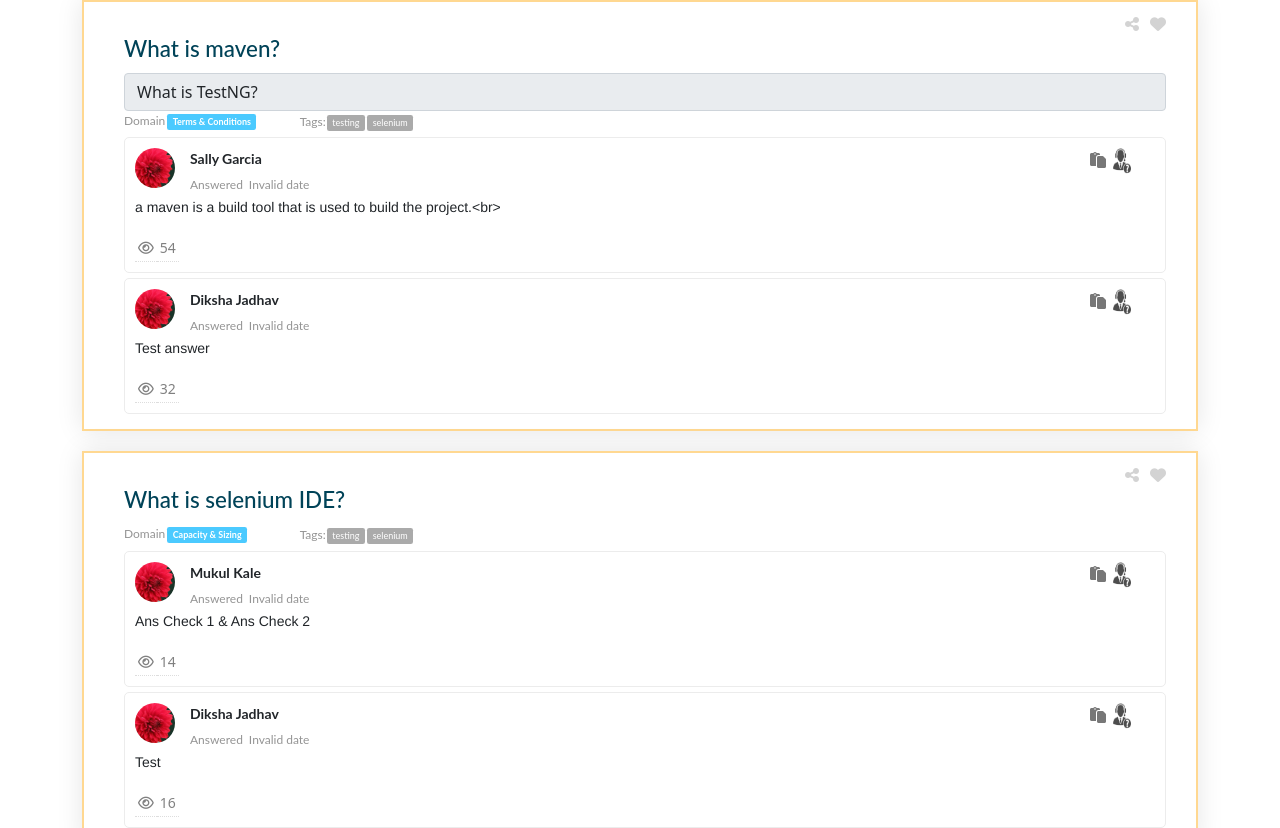
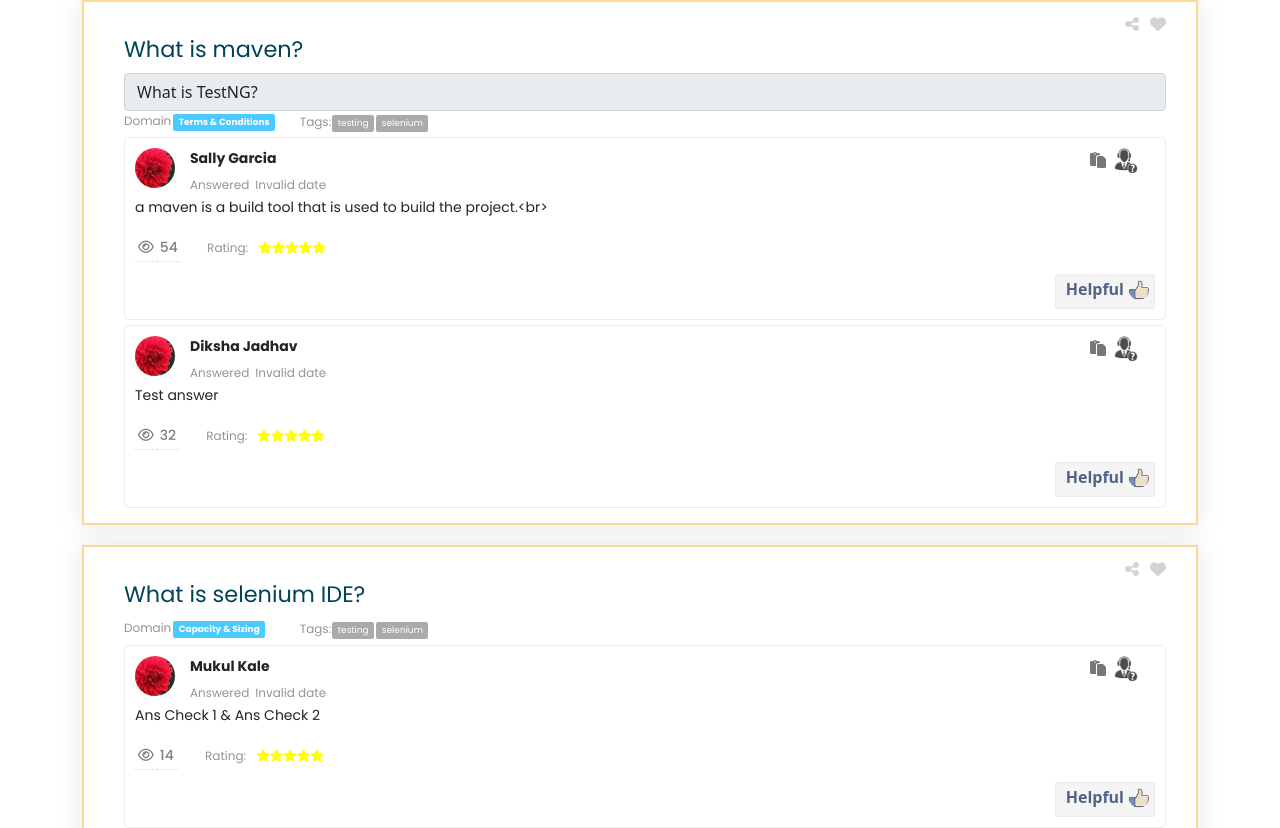
Before and after one commit to mukulk6/react-assignment, a React (Create React App) app: page / in a window 1280 px wide. Shown: the top 828 px of the page. Built offline with nearby package versions, Linux system fonts and the light colour scheme.

Commit message:
Changes for component

```diff
--- a/src/App.css
+++ b/src/App.css
@@ -1,3 +1,5 @@
+@import url('https://fonts.googleapis.com/css?family=Poppins:100,100i,200,200i,300,300i,400,400i,500,500i,600,600i,700,700i,800,800i,900,900i');
+@import url('https://fonts.googleapis.com/css?family=Lato:300,400,700|Noto+Sans:400,700');
 .App {
   text-align: center;
 }
--- a/src/components/SearchResult/SearchResult.js
+++ b/src/components/SearchResult/SearchResult.js
@@ -54,7 +54,7 @@ const SearchResult = (props)=>{
       <img src={require('../../images/help-support.jpg')} className={styles.updateIconimg}></img>
     </span>
 <span>
-  <i class="fa-solid fa-paste"></i>
+  <i class="fa-solid fa-paste" id="pasteIcon"></i>
     </span>
 
     </div>
@@ -76,17 +76,33 @@ const SearchResult = (props)=>{
   </div>
 </div>
 <div class="row">
-  <div class="col-md-2 pull-left">
+  <div class="col-md-3 pull-left">
     <span className={styles.viewCount}>
     <i class="fa fa-eye" aria-hidden="true"></i>
     </span>
     <span className={styles.viewScore}>
     {answer.popularityScore}
     </span>
+    <span className={styles.ratingTitle}>Rating:</span>
+    <span>
+      <ul className={styles.ratingStars}>
+        <li><i class="fa-solid fa-star"></i></li>
+        <li><i class="fa-solid fa-star"></i></li>
+        <li><i class="fa-solid fa-star"></i></li>
+        <li><i class="fa-solid fa-star"></i></li>
+        <li><i class="fa-solid fa-star"></i></li>
+      </ul>
+      </span>
     </div>
-    <div class="col-md-3">
-      <span></span>
+  </div>
+  <div class="row">
+  <div class="pull-right">
+    <div class="offset-md-10 float-right">
+    <div className={styles.helpfulButton}>
+    <span>Helpful<img src={require('../../images/helpful.png')}></img></span>
     </div>
+    </div>
+  </div>
   </div>
 </div>
 </div>
--- a/src/components/SearchResult/SearchResult.module.css
+++ b/src/components/SearchResult/SearchResult.module.css
@@ -1,3 +1,6 @@
+body{
+    font-family: 'Poppins', 'Lato', sans-serif;
+}
 .searchOutline
 {
     width:100%;
@@ -45,6 +48,7 @@
     width: 100%;
     text-align: left;
     margin: 0px 0px 10px 0px;
+    font-weight: normal;
 }
 
 #basic-addon3
@@ -201,7 +205,6 @@ img
 
 .updateIconimg
 {
-    width:32px;
     height:26px;
 }
 
@@ -213,10 +216,71 @@ img
     font-size: 14px;
     font-weight:500;
     padding:3px;
+    font-family: 'Poppins',sans-serif;
+}
+#pasteIcon
+{
+    font-size: 20px !important;
 }
 
-.viewScore ::after
+.ratingTitle
 {
-    border-right: 1px solid;
-    color:gray;
+    color: #949494;
+    font-size: 12px;
+    margin-left: -20px;
+    font-family:'Poppins', sans-serif;
 }
+
+.ratingStars
+{
+    display: inline-block;
+    text-decoration: none;
+    list-style: none;
+    padding-left: 10px;
+}
+
+.ratingStars li
+{
+    color:yellow;
+    display: inline-block;
+    font-size:12px;
+}
+
+.answerBlock p
+{
+    font-family: 'Poppins',sans-serif;
+    font-weight: normal;
+    font-size: 14px;
+}
+
+.helpfulButton
+{
+    margin-left: 10px;
+    vertical-align: 2px;
+    padding: 2px 5px 7px 5px;
+    background: #f4f4f4;
+    border-radius: 2px;
+    border: 1px solid #ececec;
+    height: 35px;
+    float:right;
+}
+
+.helpfulButton span
+{
+    font-weight: bold;
+    color: #4f6384;
+    padding:5px;
+}
+
+.helpfulButton img
+{
+    width: 20px;
+    height:20px;
+    float:right;
+    margin-top:3px;
+}
+
+#basic-addon3
+{
+    font-family: 'Poppins',sans-serif;
+}
```
Also changed, not shown: src/images/helpful.png (added).
